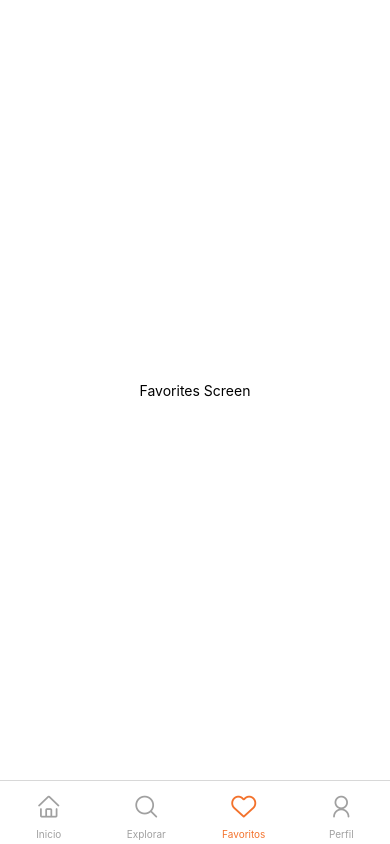
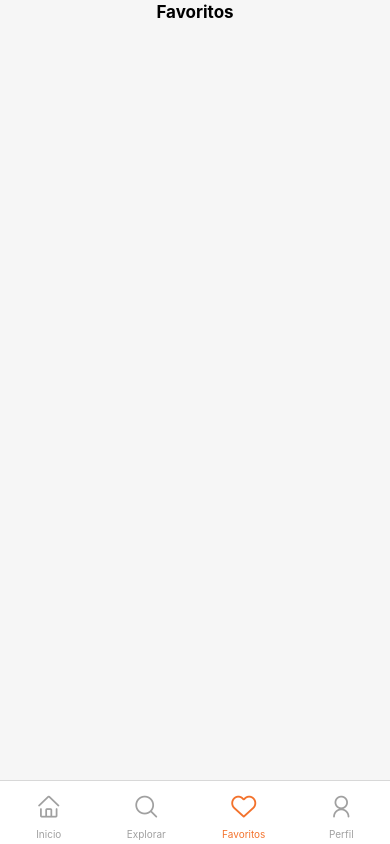
Before and after one commit to NozomiProjects/pilis-mod6-mobile-QhapaqTour, a React Native app: screen /Favorites in a window 390 px wide. Built offline with nearby package versions, Linux system fonts and the light colour scheme; no server answers.

Commit message:
Crear pantalla favoritos
Falta implementar la funcio favoritos

```diff
--- a/src/api/recorridos.js
+++ b/src/api/recorridos.js
@@ -11,8 +11,12 @@ export const getRecorridos = async () => {
     if (!response.ok) {
       throw result
     }
+    const data = result.map(recorrido => ({
+      ...recorrido,
+      esFavorito: false
+    }))
 
-    return result
+    return data
   } catch (error) {
     console.error(error)
     throw error
--- a/src/components/RecorridoCard/RecorridoCard.jsx
+++ b/src/components/RecorridoCard/RecorridoCard.jsx
@@ -11,14 +11,20 @@ export const RecorridoCard = ({ item }) => {
   //TODO: Implementar funcion de favoritos
   //TODO: Agregar animacion al boton favoritos
 
+  // Código de icono de corazón
+  const toggleLike = (item) => {
+    // Cambia el estado del elemento actual
+    // item.Favorito = !item.Favorito;
+  }
+
   return (
     <Pressable>
       <View style={styles.itemContainer}>
         <View style={styles.imageContainer}>
           <Image source={{ uri: item.lugar.url }} style={styles.itemImage} />
-          <Pressable onPress={() => {}} style={styles.heartIconContainer}>
+          <Pressable onPress={toggleLike} style={styles.heartIconContainer}>
             <Ionicons
-              name="heart-outline"
+              name={item.esFavorito ? "heart-sharp" : "heart-outline"}
               size={24}
               color={COLORS.primary}
               style={styles.heartIcon}
--- a/src/screens/Explore/ExploreScreen.jsx
+++ b/src/screens/Explore/ExploreScreen.jsx
@@ -1,5 +1,5 @@
 import React, { useEffect, useState } from "react";
-import { FlatList, Image, SafeAreaView, StyleSheet, Text, View } from 'react-native';
+import { FlatList, Image, SafeAreaView, Text, View } from 'react-native';
 import { RecorridoCard } from '../../components/RecorridoCard/RecorridoCard';
 import { SearchBar } from '../../components/SearchBar/SearchBar';
 import { styles } from './ExploreScreen.style';
--- a/src/screens/Favorites/FavoritesScreen.jsx
+++ b/src/screens/Favorites/FavoritesScreen.jsx
@@ -1,20 +1,31 @@
-import { StatusBar } from 'expo-status-bar';
-import { StyleSheet, Text, View } from 'react-native';
+import React, { useEffect, useState } from "react";
+import { FlatList, SafeAreaView, Text, View } from "react-native";
+import { styles } from "./FavoritesScreen.styles";
+import { getRecorridos } from "../../api/recorridos";
+import { RecorridoCard } from "../../components/RecorridoCard/RecorridoCard";
 
 export const FavoritesScreen = () => {
+  const [data, setData] = useState([]);
+
+  useEffect(() => {
+    getRecorridos()
+      .then((res) => setData(res))
+      .catch((error) => console.warn(error));
+  }, []);
+
+  const filteredRecorridos = data.filter((location) => location.isFavorite);
+
   return (
-    <View style={styles.container}>
-      <Text>Favorites Screen</Text>
-      <StatusBar style="auto" />
-    </View>
+    <SafeAreaView style={styles.container}>
+      <View style={styles.itemRowContainer}>
+        <Text style={styles.itemTitulo}>Favoritos</Text>
+      </View>
+      <FlatList
+        data={filteredRecorridos}
+        renderItem={RecorridoCard}
+        keyExtractor={(item) => item.id}
+        style={styles.itemList}
+      />
+    </SafeAreaView>
   );
-}
-
-const styles = StyleSheet.create({
-  container: {
-    flex: 1,
-    backgroundColor: '#fff',
-    alignItems: 'center',
-    justifyContent: 'center',
-  },
-});
+};
--- /dev/null
+++ b/src/screens/Favorites/FavoritesScreen.styles.js
@@ -0,0 +1,124 @@
+import { StyleSheet, Dimensions, StatusBar } from 'react-native';
+import { COLORS } from '../../utils/theme';
+
+export const styles = StyleSheet.create({
+  container: {
+    flex: 1,
+    marginTop: StatusBar.currentHeight,
+    backgroundColor: '#F6F6F6',
+    alignItems: 'center',
+    justifyContent: 'center',
+  },
+  itemContainer: {
+    flexDirection: 'row', // Alineamos elementos en fila
+    width: Dimensions.get('screen').width - 20,
+    borderRadius: 20,
+    overflow: 'hidden',
+    marginBottom: 10,
+    backgroundColor: COLORS.white,
+    shadowOffset: { width: 0, height: 2 },
+    shadowOpacity: 0.2,
+    shadowRadius: 2,
+  },
+  itemRowContainer: {
+    flexDirection: 'row',
+    alignItems: 'center',
+    justifyContent: 'space-between', // Alinea los elementos con espacio entre ellos
+    marginTop: 2,
+  },
+  itemRowContain: {
+    flexDirection: 'row',
+    alignItems: 'center',
+    marginTop: 2,
+  },
+  itemRowRight: {
+    flexDirection: 'row', // Alinea los elementos en fila
+
+    alignItems: 'center',
+  },
+  itemTitulo:{
+    fontSize:17,
+    fontWeight:'bold'
+  },
+  itemImgTitulo:{
+    width: 73,
+    height: 55,
+    borderRadius: 20,
+    marginRight:4,
+  },
+  itemList: {
+    padding: 10,
+  },
+  itemImage: {
+    marginTop: '4%',
+    marginLeft: '4%',
+    height: 80,
+    width: '40%',
+    resizeMode: 'cover',
+    borderRadius: 5,
+  },
+  itemTextContainer: {
+    marginLeft: '4%', // Espacio entre imagen y texto
+    width: '46%', // Ajustamos el ancho del contenedor de texto
+  },
+  itemLugar: {
+    fontWeight: 'bold',
+    marginTop: 10,
+    marginBottom: 1,
+    marginHorizontal: 0,
+    fontSize:13,
+  },
+  itemLocalidad: {
+    marginBottom: 1,
+    marginHorizontal: 0,
+    fontSize:11,
+  },
+  itemTiempo: {
+    marginBottom: 1,
+    marginHorizontal: 0,
+    fontSize: 10,
+    marginRight: 20
+  },
+  itemPrecio: {
+    marginBottom: 1,
+    marginHorizontal: 0,
+    fontSize: 12,
+    textAlign: 'right', // Alinea el texto a la derecha
+  },
+  itemGuia: {
+    marginBottom: 1,
+    marginHorizontal: 0,
+    fontSize:12,
+    marginRight:7
+  },
+
+  itemCalificacion: {
+    marginBottom: 1,
+    marginHorizontal: 0,
+    marginRight:0,
+    fontSize:10,
+    textAlign: 'right',
+  },
+
+  itemGuia: {
+    marginBottom: 1,
+    marginHorizontal: 0,
+    fontSize:12,
+  },
+  itemImgGuia: {
+    width: 19,
+    height: 17,
+    borderRadius: 20,
+    marginRight:4,
+  },
+
+  heartIcon: {
+    position: 'absolute',
+    backgroundColor: COLORS.white,
+    top: 5, // Ajusta la posición vertical del ícono del corazón
+    right: 5, // Ajusta la posición horizontal del ícono del corazón
+  },
+  heartIcon: {
+    // Estilos adicionales para el ícono del corazón si es necesario
+  },
+});
```
